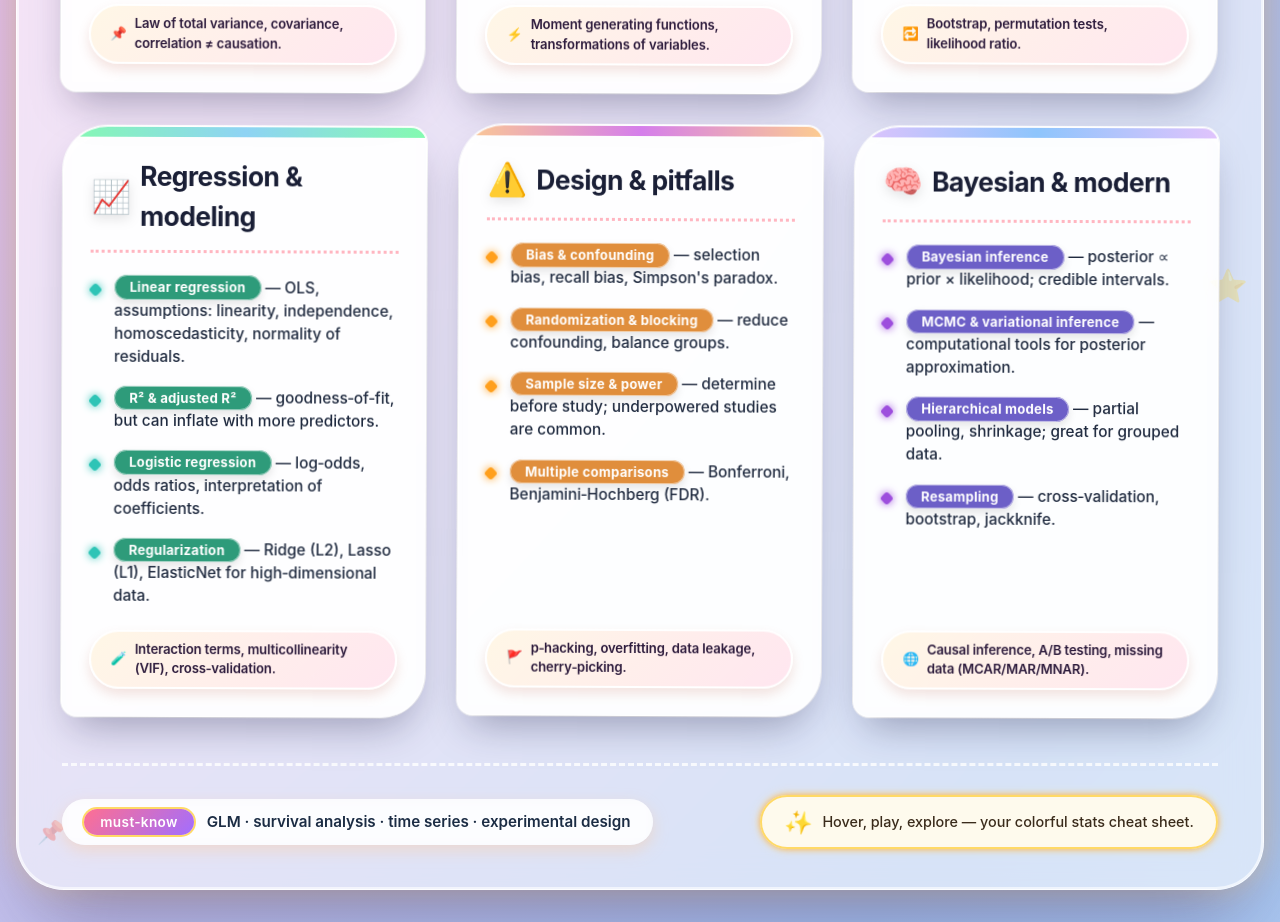
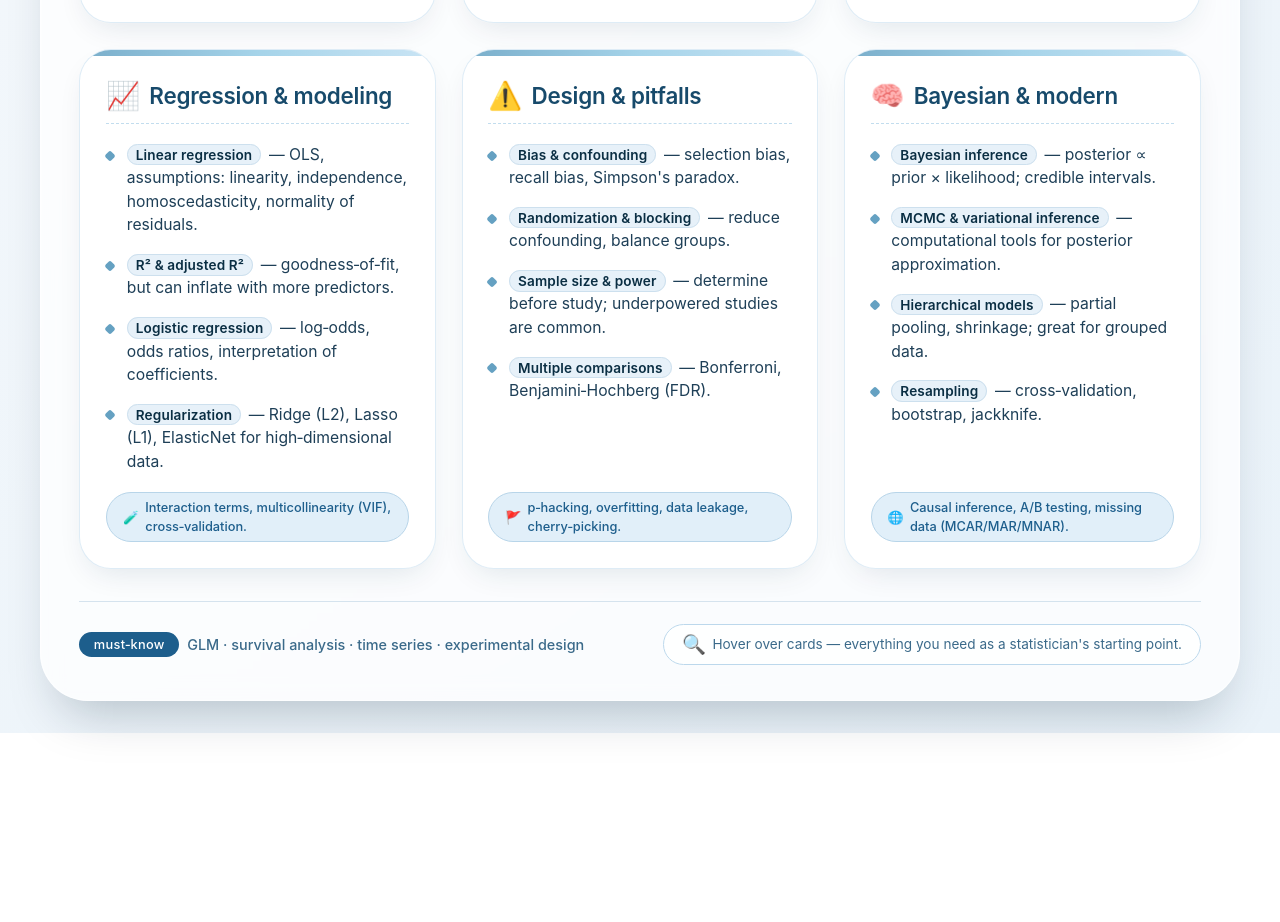
Before and after one commit to kepcmaster-pixel/stat-core, a plain HTML site: page index.html in a window 1280 px wide. Shown: the part 711-1633 px from the top of the page. After the commit the page ends 1444 px from the top, so only its background shows below. Drawn offline with Linux system fonts and the light colour scheme.

Commit message:
second commit

```diff
--- a/index.html
+++ b/index.html
@@ -3,7 +3,7 @@
 <head>
   <meta charset="UTF-8">
   <meta name="viewport" content="width=device-width, initial-scale=1.0">
-  <title>Statistician's core · lively reference</title>
+  <title>Statistician's core · quick reference</title>
   <style>
     * {
       margin: 0;
@@ -12,9 +12,7 @@
     }
 
     body {
-      background: radial-gradient(circle at 20% 20%, #ffe9b0, #fbc2eb, #a6c1ee, #b8e1fc);
-      background-size: 300% 300%;
-      animation: gradientShift 16s ease infinite;
+      background: linear-gradient(145deg, #f6f9fc 0%, #e9f2f9 100%);
       font-family: 'Inter', 'Segoe UI', system-ui, -apple-system, sans-serif;
       display: flex;
       justify-content: center;
@@ -22,361 +20,236 @@
       min-height: 100vh;
       padding: 2rem 1rem;
       line-height: 1.5;
-      color: #1e2b3a;
+      color: #0b2b3f;
     }
 
-    @keyframes gradientShift {
-      0% { background-position: 0% 50%; }
-      50% { background-position: 100% 50%; }
-      100% { background-position: 0% 50%; }
+    .app-container {
+      max-width: 1200px;
+      width: 100%;
+      background: rgba(255, 255, 255, 0.75);
+      backdrop-filter: blur(10px);
+      -webkit-backdrop-filter: blur(10px);
+      border-radius: 3rem;
+      padding: 2.2rem 2.4rem;
+      box-shadow: 0 30px 50px -20px rgba(0, 30, 50, 0.25),
+                  inset 0 1px 2px rgba(255, 255, 255, 0.9);
+      border: 1px solid rgba(255, 255, 255, 0.6);
     }
 
-    /* main glass container with a pop */
-    .app-container {
-      max-width: 1280px;
-      width: 100%;
-      background: rgba(255, 255, 255, 0.55);
-      backdrop-filter: blur(18px);
-      -webkit-backdrop-filter: blur(18px);
-      border-radius: 4rem 4rem 3rem 3rem;
-      padding: 2.5rem 2.8rem;
-      box-shadow: 0 40px 80px -20px rgba(40, 20, 80, 0.4),
-                  0 0 0 2px rgba(255, 255, 255, 0.6) inset,
-                  0 0 30px rgba(255, 220, 150, 0.6);
-      border: 1px solid rgba(255, 255, 255, 0.9);
-      transition: all 0.2s;
-    }
-
-    /* vivid heading */
     h1 {
-      font-size: 2.8rem;
-      font-weight: 800;
-      letter-spacing: -0.03em;
+      font-size: 2.4rem;
+      font-weight: 700;
+      letter-spacing: -0.02em;
       display: flex;
       align-items: center;
-      gap: 0.8rem;
-      color: #0b1c2e;
-      margin-bottom: 0.15rem;
+      gap: 0.75rem;
+      color: #0a2e43;
+      margin-bottom: 0.2rem;
       flex-wrap: wrap;
-      text-shadow: 0 4px 15px rgba(255, 200, 100, 0.5);
     }
 
     h1 span {
-      background: linear-gradient(135deg, #ff6b9d, #c445b2, #6a2c91);
+      background: #1d5e8c;
       color: white;
       font-size: 1.1rem;
-      font-weight: 600;
-      padding: 0.3rem 1.3rem;
-      border-radius: 60px;
-      letter-spacing: 0.5px;
-      box-shadow: 0 10px 20px -5px rgba(180, 70, 200, 0.5), 0 0 0 2px rgba(255, 255, 255, 0.7);
-      transform: rotate(-1deg);
+      font-weight: 500;
+      padding: 0.2rem 1rem;
+      border-radius: 40px;
+      letter-spacing: 0.3px;
+      box-shadow: 0 4px 10px rgba(0, 60, 100, 0.15);
     }
 
     .subhead {
-      font-size: 1.18rem;
-      color: #1f2e4a;
-      margin-bottom: 2.4rem;
-      font-weight: 500;
-      padding: 0.6rem 1.4rem;
-      background: linear-gradient(90deg, rgba(255, 235, 170, 0.9), rgba(255, 215, 230, 0.7), transparent);
-      border-radius: 40px;
-      display: inline-block;
-      backdrop-filter: blur(4px);
-      box-shadow: 0 4px 12px rgba(250, 180, 100, 0.25);
-      border-left: 6px solid #ff8a5c;
-      letter-spacing: -0.01em;
+      font-size: 1.1rem;
+      color: #2e577a;
+      margin-bottom: 2.2rem;
+      font-weight: 400;
+      border-left: 4px solid #3f8ab3;
+      padding-left: 1rem;
+      background: linear-gradient(to right, rgba(63, 138, 179, 0.06), transparent);
+      border-radius: 0 8px 8px 0;
     }
 
-    /* card grid — playful + airy */
     .grid {
       display: grid;
-      grid-template-columns: repeat(auto-fit, minmax(310px, 1fr));
-      gap: 2rem;
-      margin-bottom: 1.8rem;
+      grid-template-columns: repeat(auto-fit, minmax(300px, 1fr));
+      gap: 1.6rem;
+      margin-bottom: 1.2rem;
     }
 
     .card {
-      background: #ffffffd9;
-      backdrop-filter: blur(6px);
-      border-radius: 2.8rem 1rem 2.8rem 1rem;
-      padding: 1.9rem 1.7rem 1.7rem 1.7rem;
-      box-shadow: 0 20px 40px -12px rgba(20, 20, 60, 0.35),
-                  0 8px 0 0 #ffffff80 inset,
-                  0 0 0 1px #ffffff;
-      transition: transform 0.2s cubic-bezier(0.2, 0.9, 0.4, 1), box-shadow 0.3s, border-radius 0.3s;
+      background: #ffffff;
+      border-radius: 2rem;
+      padding: 1.8rem 1.6rem 1.6rem 1.6rem;
+      box-shadow: 0 12px 30px -10px rgba(0, 40, 70, 0.12);
+      transition: all 0.25s ease;
+      border: 1px solid rgba(160, 200, 230, 0.35);
       display: flex;
       flex-direction: column;
+      backdrop-filter: blur(2px);
       position: relative;
       overflow: hidden;
-      border: 1px solid rgba(255, 255, 255, 0.85);
-      transform: rotate(0deg);
-      animation: cardFloat 6s infinite alternate ease-in-out;
-    }
-
-    /* subtle float animation for liveliness */
-    .card:nth-child(1) { animation-delay: 0s; }
-    .card:nth-child(2) { animation-delay: 0.8s; }
-    .card:nth-child(3) { animation-delay: 0.3s; }
-    .card:nth-child(4) { animation-delay: 1.2s; }
-    .card:nth-child(5) { animation-delay: 0.5s; }
-    .card:nth-child(6) { animation-delay: 1.5s; }
-
-    @keyframes cardFloat {
-      0% { transform: translateY(0px) rotate(0deg); }
-      100% { transform: translateY(-8px) rotate(0.3deg); }
     }
 
     .card:hover {
-      animation-play-state: paused;
-      transform: translateY(-14px) scale(1.01) rotate(0.5deg);
-      box-shadow: 0 40px 60px -18px #3a1f6e70, 0 0 0 3px #ffd966, 0 0 25px #ffe08c;
-      border-radius: 2rem 2rem 2rem 2rem;
-      background: #ffffffee;
+      transform: translateY(-6px);
+      box-shadow: 0 24px 40px -12px rgba(0, 60, 100, 0.25);
+      border-color: rgba(70, 140, 200, 0.4);
     }
 
-    /* colored top ribbons */
-    .card::before {
+    .card::after {
       content: '';
       position: absolute;
       top: 0;
       left: 0;
       width: 100%;
-      height: 10px;
-      background: linear-gradient(90deg, #ffb347, #ff6f91, #a16eff, #4ecdc4);
-      background-size: 300% 100%;
-      animation: ribbonShift 6s infinite;
+      height: 6px;
+      background: linear-gradient(90deg, #3f8ab3, #7fc1e0, #b3d9f0);
+      opacity: 0.7;
     }
 
-    @keyframes ribbonShift {
-      0% { background-position: 0% 0%; }
-      100% { background-position: 200% 0%; }
-    }
-
-    /* different ribbon colors per card for playfulness */
-    .card:nth-child(1)::before { background: linear-gradient(90deg, #ff9a9e, #fad0c4, #fad0c4); }
-    .card:nth-child(2)::before { background: linear-gradient(90deg, #a1c4fd, #c2e9fb, #a1c4fd); }
-    .card:nth-child(3)::before { background: linear-gradient(90deg, #fbc2eb, #a6c1ee, #fbc2eb); }
-    .card:nth-child(4)::before { background: linear-gradient(90deg, #84fab0, #8fd3f4, #84fab0); }
-    .card:nth-child(5)::before { background: linear-gradient(90deg, #fccb90, #d57eeb, #fccb90); }
-    .card:nth-child(6)::before { background: linear-gradient(90deg, #e0c3fc, #8ec5fc, #e0c3fc); }
-
     .card h2 {
-      font-size: 1.65rem;
-      font-weight: 700;
-      letter-spacing: -0.02em;
-      margin-bottom: 1.4rem;
+      font-size: 1.4rem;
+      font-weight: 600;
+      letter-spacing: -0.01em;
+      margin-bottom: 1.2rem;
       display: flex;
       align-items: center;
       gap: 0.6rem;
-      color: #1a1f36;
-      border-bottom: 3px dotted #ffb6c1;
-      padding-bottom: 0.85rem;
+      color: #174a6b;
+      border-bottom: 1px dashed #c2ddee;
+      padding-bottom: 0.65rem;
     }
 
     .card h2 .icon {
-      font-size: 2rem;
-      filter: drop-shadow(0 4px 6px rgba(0,0,0,0.1));
+      font-size: 1.7rem;
+      line-height: 1;
     }
 
     .concept-list {
       list-style: none;
       display: flex;
       flex-direction: column;
-      gap: 1.15rem;
+      gap: 1rem;
       flex: 1;
     }
 
     .concept-list li {
       display: flex;
-      gap: 0.85rem;
-      font-size: 1rem;
+      gap: 0.8rem;
+      font-size: 0.98rem;
       align-items: flex-start;
-      transition: transform 0.2s;
     }
 
-    .concept-list li:hover {
-      transform: translateX(5px);
+    .concept-list li strong {
+      font-weight: 600;
+      color: #0a2e43;
+      background: #e7f1f9;
+      padding: 0.1rem 0.5rem;
+      border-radius: 30px;
+      font-size: 0.85rem;
+      letter-spacing: 0.01em;
+      white-space: nowrap;
+      border: 1px solid #cde0ee;
+      margin-right: 0.2rem;
     }
-
-    /* colorful pill labels */
-    .concept-list li strong {
-      font-weight: 700;
-      color: #ffffff;
-      background: #1e2b4a;
-      padding: 0.2rem 0.9rem;
-      border-radius: 40px;
-      font-size: 0.82rem;
-      letter-spacing: 0.02em;
-      white-space: nowrap;
-      border: 1px solid #ffffff90;
-      box-shadow: 0 4px 8px rgba(0, 0, 0, 0.1);
-      transition: all 0.2s;
-      margin-top: 2px;
-    }
-
-    /* varying label colors per card for liveliness */
-    .card:nth-child(1) .concept-list li strong { background: #e85d75; }
-    .card:nth-child(2) .concept-list li strong { background: #4f8bc9; }
-    .card:nth-child(3) .concept-list li strong { background: #b465c9; }
-    .card:nth-child(4) .concept-list li strong { background: #2e9b7a; }
-    .card:nth-child(5) .concept-list li strong { background: #e08e3c; }
-    .card:nth-child(6) .concept-list li strong { background: #6c5fc7; }
 
     .bullet {
       display: inline-block;
-      width: 10px;
-      height: 10px;
-      background: #ffb347;
-      border-radius: 3px;
-      margin-top: 0.6rem;
+      width: 8px;
+      height: 8px;
+      background: #3f8ab3;
+      border-radius: 2px;
+      margin-top: 0.55rem;
       flex-shrink: 0;
+      opacity: 0.8;
       transform: rotate(45deg);
-      box-shadow: 0 0 8px #ffc107;
     }
 
-    /* different bullet colors per card */
-    .card:nth-child(1) .bullet { background: #ff6b6b; box-shadow: 0 0 8px #ff6b6b; }
-    .card:nth-child(2) .bullet { background: #4d9de0; box-shadow: 0 0 8px #4d9de0; }
-    .card:nth-child(3) .bullet { background: #b983ff; box-shadow: 0 0 8px #b983ff; }
-    .card:nth-child(4) .bullet { background: #2ec4b6; box-shadow: 0 0 8px #2ec4b6; }
-    .card:nth-child(5) .bullet { background: #ff9f1c; box-shadow: 0 0 8px #ff9f1c; }
-    .card:nth-child(6) .bullet { background: #9d4edd; box-shadow: 0 0 8px #9d4edd; }
-
     .concept-text {
-      color: #1f2a3f;
-      font-weight: 500;
+      color: #1e3f57;
+      font-weight: 400;
       flex: 1;
-      font-size: 0.96rem;
     }
 
-    /* bright note badges */
     .note-badge {
-      background: linear-gradient(135deg, #fff7e6, #ffe6f0);
-      border-radius: 60px;
-      padding: 0.5rem 1.2rem;
-      font-size: 0.82rem;
-      font-weight: 600;
-      color: #2d1b3c;
-      margin-top: 1.4rem;
+      background: #e1eff9;
+      border-radius: 50px;
+      padding: 0.3rem 1rem;
+      font-size: 0.8rem;
+      font-weight: 500;
+      color: #1d5e8c;
+      margin-top: 1.2rem;
       align-self: flex-start;
       display: flex;
       align-items: center;
-      gap: 0.5rem;
-      border: 2px solid white;
-      box-shadow: 0 6px 12px rgba(200, 120, 100, 0.2);
-      letter-spacing: -0.01em;
-      transition: all 0.2s;
+      gap: 0.4rem;
+      border: 1px solid #b8d5e9;
     }
 
-    .note-badge:hover {
-      background: #fff0d0;
-      transform: scale(1.02);
-    }
-
-    /* footer lively */
     .footer {
       display: flex;
       justify-content: space-between;
       align-items: center;
-      margin-top: 2.5rem;
-      font-size: 0.95rem;
-      color: #1b2c44;
-      border-top: 3px dashed rgba(255, 255, 255, 0.8);
-      padding-top: 1.8rem;
+      margin-top: 2rem;
+      font-size: 0.9rem;
+      color: #3b6a8a;
+      border-top: 1px solid rgba(100, 150, 190, 0.25);
+      padding-top: 1.4rem;
       flex-wrap: wrap;
-      gap: 1.2rem;
+      gap: 1rem;
     }
 
     .tagline {
-      font-weight: 600;
+      font-weight: 500;
       display: flex;
       align-items: center;
-      gap: 0.8rem;
-      flex-wrap: wrap;
-      background: #ffffffc9;
-      padding: 0.6rem 1.4rem;
-      border-radius: 60px;
-      backdrop-filter: blur(4px);
-      box-shadow: 0 6px 16px rgba(255, 200, 150, 0.4);
+      gap: 0.5rem;
     }
 
     .tagline i {
       font-style: normal;
-      background: linear-gradient(135deg, #ff6f91, #a16eff);
+      background: #1d5e8c;
       color: white;
-      padding: 0.2rem 1rem;
+      padding: 0.2rem 0.9rem;
       border-radius: 40px;
-      font-size: 0.85rem;
-      letter-spacing: 0.4px;
-      font-weight: 600;
-      box-shadow: 0 0 0 2px #ffd966;
+      font-size: 0.8rem;
+      letter-spacing: 0.3px;
     }
 
     .interactive-hint {
       display: flex;
       align-items: center;
-      gap: 0.6rem;
-      background: #fffaecf0;
-      padding: 0.5rem 1.4rem;
-      border-radius: 60px;
-      border: 2px solid #ffd966;
-      font-size: 0.9rem;
-      font-weight: 500;
-      color: #3a2b1b;
-      backdrop-filter: blur(6px);
-      box-shadow: 0 6px 14px #ffb34760;
-      animation: pulseGlow 2.4s infinite alternate;
-    }
-
-    @keyframes pulseGlow {
-      0% { box-shadow: 0 0 5px #ffb347, 0 0 10px #ffd96650; }
-      100% { box-shadow: 0 0 18px #ffb347, 0 0 28px #ffd96690; }
+      gap: 0.4rem;
+      background: #ffffffbb;
+      padding: 0.3rem 1.1rem;
+      border-radius: 40px;
+      border: 1px solid #bcd8ec;
+      font-size: 0.85rem;
     }
 
     .interactive-hint span {
-      font-size: 1.4rem;
-      animation: wiggle 1.6s infinite;
-    }
-
-    @keyframes wiggle {
-      0%, 100% { transform: rotate(0deg); }
-      25% { transform: rotate(12deg); }
-      75% { transform: rotate(-8deg); }
-    }
-
-    /* emoji sparkles */
-    .sparkle {
-      position: absolute;
-      font-size: 1.4rem;
-      opacity: 0.3;
-      pointer-events: none;
+      font-size: 1.2rem;
     }
 
     /* small screens */
-    @media (max-width: 750px) {
+    @media (max-width: 700px) {
       .app-container {
-        padding: 1.8rem 1.3rem;
-        border-radius: 2.5rem;
+        padding: 1.6rem 1.2rem;
+        border-radius: 2rem;
       }
 
       h1 {
-        font-size: 2rem;
+        font-size: 1.8rem;
       }
 
       .subhead {
         font-size: 1rem;
-        padding: 0.4rem 1rem;
-        margin-bottom: 1.8rem;
+        margin-bottom: 1.6rem;
       }
 
       .card {
-        padding: 1.5rem 1.3rem;
-        border-radius: 2rem 0.8rem 2rem 0.8rem;
-      }
-
-      .card h2 {
-        font-size: 1.4rem;
+        padding: 1.4rem;
       }
 
       .footer {
@@ -385,38 +258,24 @@
       }
     }
 
-    @media (max-width: 450px) {
+    @media (max-width: 420px) {
       .concept-list li {
         flex-wrap: wrap;
-      }
-
-      .concept-list li strong {
-        white-space: normal;
-      }
-
-      .tagline {
-        flex-direction: column;
-        align-items: flex-start;
       }
     }
   </style>
 </head>
 <body>
   <div class="app-container">
-    <!-- playful floating sparkles -->
-    <div class="sparkle" style="top: 12px; right: 30px;">✨</div>
-    <div class="sparkle" style="bottom: 40px; left: 20px;">📌</div>
-    <div class="sparkle" style="top: 60%; right: 15px; font-size: 2rem;">⭐</div>
-
     <h1>
-      🧪 Statistician's core
-      <span>lively edition</span>
+      🧮 Statistician's core
+      <span>v1.0</span>
     </h1>
     <div class="subhead">
-      🚀 The absolute essentials — foundations, inference, regression & pitfalls. Hover for magic.
+      The absolute essentials — foundations, inference, regression & pitfalls. Hover cards for a lift.
     </div>
 
-    <!-- grid of core areas with vibrant cards -->
+    <!-- grid of core areas -->
     <div class="grid">
       <!-- CARD 1: Foundations & descriptive stats -->
       <div class="card">
@@ -587,13 +446,13 @@
       </div>
     </div>
 
-    <!-- footer with lively energy -->
+    <!-- extra footer with essential add-ons -->
     <div class="footer">
       <div class="tagline">
         <i>must‑know</i> <span>GLM · survival analysis · time series · experimental design</span>
       </div>
       <div class="interactive-hint">
-        <span>✨</span> Hover, play, explore — your colorful stats cheat sheet.
+        <span>🔍</span> Hover over cards — everything you need as a statistician's starting point.
       </div>
     </div>
   </div>
```
